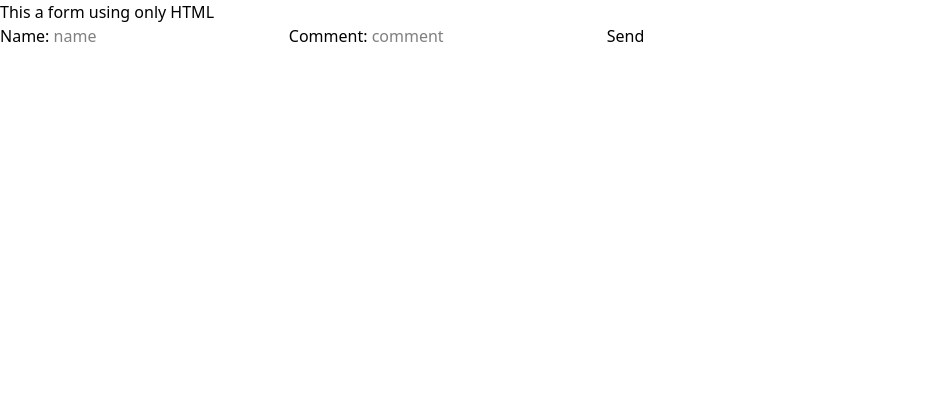
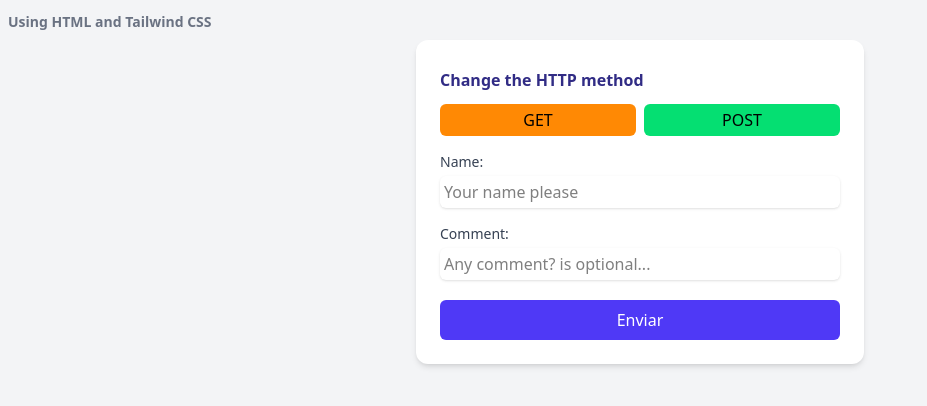
Before and after one commit to seiziN00/learning-django, a Django app: page /form/ in a window 1280 px wide. Shown: the top 406 px of the page, without its empty margins (0-927 px from the left). Run offline with Django 5.2, Linux system fonts and the light colour scheme.

Commit message:
Django forms HTML puro con Tailwind y JS

```diff
--- a/forms_html/forms_html/settings.py
+++ b/forms_html/forms_html/settings.py
@@ -103,3 +103,6 @@ USE_TZ = True
 # https://docs.djangoproject.com/en/6.0/howto/static-files/
 
 STATIC_URL = 'static/'
+STATICFILES_DIRS = [
+    BASE_DIR / 'static/',
+]
--- a/forms_html/forms_html/views.py
+++ b/forms_html/forms_html/views.py
@@ -1,5 +1,6 @@
 from django.http import HttpResponse
-from django.shortcuts import render
+from django.shortcuts import render, redirect
+from django.contrib import messages
 
 
 def form(request):
@@ -8,8 +9,32 @@ def form(request):
 
 def goal(request):
   if request.method == 'GET':
-    name = request.GET['name']
-    message = request.GET['message']
+    name = request.GET.get('name', 'Guest')
+    message = request.GET.get('message', 'No message provided.')
     return render(request, 'success.html', {'name': name, 'message': message})
+
+
+  if request.method == 'POST':
+    name = request.POST.get('name', '')
+    quantity = request.POST.get('quantity', '0')
+
+    # Validation
+    errors = []
+    if not name or len(name) < 3:
+      errors.append("The name must be at least 3 characters long.")
+    try:
+      quantity = int(quantity)
+      if quantity <= 0:
+        errors.append("Quantity must be greater than zero.")
+    except (ValueError, TypeError):
+      errors.append("Quantity must be a valid number.")
+
+    if errors:
+      for error in errors:
+        messages.error(request, error)
+      return render(request, 'index.html')
+
+    return render(request, 'success.html', {'name': name, 'quantity': quantity})
+
   else:
-    return HttpResponse("POST no está soportado")
+    messages.error(request, "Invalid request method.")
--- /dev/null
+++ b/forms_html/static/js/script.js
@@ -0,0 +1,44 @@
+document.addEventListener('DOMContentLoaded', () => {
+  // Form
+  const form = document.querySelector('#myForm');
+
+  // Buttons
+  const getButton = document.querySelector('#getButton');
+  const postButton = document.querySelector('#postButton');
+
+  // Containers
+  const quantityContainer = document.querySelector('#quantity_container');
+  const commentContainer = document.querySelector('#comment_container');
+
+  // Input
+  const quantityInput = document.querySelector('#quantity');
+  const comment = document.querySelector('#comment');
+
+  function toggleQuantity() {
+    if (form.method === 'get') {
+      quantityContainer.style.display = 'none';
+      quantityInput.disabled = true;
+      commentContainer.style.display = 'block';
+      comment.disabled = false;
+    } else if (form.method === 'post') {
+      quantityContainer.style.display = 'block';
+      quantityInput.disabled = false;
+      commentContainer.style.display = 'none';
+      comment.disabled = true;
+    } else {
+      alert('Unknown method!');
+    }
+  }
+
+  toggleQuantity();
+
+  getButton.addEventListener('click', () => {
+    form.method = 'get';
+    toggleQuantity();
+  });
+
+  postButton.addEventListener('click', () => {
+    form.method = 'post';
+    toggleQuantity();
+  });
+})
--- a/forms_html/templates/forms/contact.html
+++ b/forms_html/templates/forms/contact.html
@@ -1,7 +1,30 @@
-<form action="{% url 'goal' %}" method="GET">
-  <label for="name">Name:</label>
-  <input id="name" type="text" placeholder="name" name='name'>
-  <label for="comment">Comment:</label>
-  <input id="comment" type="text" placeholder="comment" name="message">
-  <input type="submit" value="Send">
+<form id="myForm" action="{% url 'goal' %}" method="GET"
+  class="space-y-4 max-w-md mx-auto p-6 bg-white rounded-xl shadow-md">
+  {% csrf_token %}
+  <div class="grid grid-cols-2 grid-rows-2 gap-2 items-center">
+    <p class="text-indigo-900 font-semibold col-span-2">Change the HTTP method</p>
+    <button id="getButton" type="button"
+      class="px-2 py-1 rounded-md bg-orange-400 hover:bg-orange-500 transition cursor-pointer">GET</button>
+    <button id="postButton" type="button"
+      class="px-2 py-1 rounded-md bg-green-400 hover:bg-green-500 transition cursor-pointer">POST</button>
+  </div>
+  <div>
+    <label for="name" class="block text-sm font-medium text-gray-700">Name:</label>
+    <input id="name" type="text" placeholder="Your name please" name='name' required
+      class="mt-1 p-1 block w-full border-gray-300 rounded-md shadow-sm focus:ring-indigo-500 focus:border-indigo-500">
+  </div>
+  <div id="comment_container">
+    <label for="comment" class="block text-sm font-medium text-gray-700">Comment:</label>
+    <input id="comment" type="text" placeholder="Any comment? is optional..." name="message"
+      class="mt-1 p-1 block w-full border-gray-300 rounded-md shadow-sm focus:ring-indigo-500 focus:border-indigo-500">
+  </div>
+  <div id="quantity_container">
+    <label for="quantity" class="block text-sm font-medium text-gray-700">Quantity:</label>
+    <input id="quantity" type="number" placeholder="Enter quantity" name="quantity" min="1"
+      class="mt-1 p-1 block w-full border-gray-300 rounded-md shadow-sm focus:ring-indigo-500 focus:border-indigo-500">
+  </div>
+  <button type="submit"
+    class="mt-1 w-full bg-indigo-600 text-white py-2 px-4 rounded-md hover:bg-indigo-700 transition cursor-pointer">
+    Enviar
+  </button>
 </form>
--- a/forms_html/templates/index.html
+++ b/forms_html/templates/index.html
@@ -1,3 +1,4 @@
+{% load static %}
 <!DOCTYPE html>
 <html lang="en">
 
@@ -8,9 +9,11 @@
   <title>Forms with HTML</title>
 </head>
 
-<body>
-  <h1>This a form using only HTML</h1>
+<body class="bg-gray-100">
+  <h1 class="p-2 mt-1 font-sans font-bold text-sm text-gray-500">Using HTML and Tailwind CSS</h1>
+
   {% include 'forms/contact.html' %}
+  <script src="{% static 'js/script.js' %}"></script>
 </body>
 
 </html>
```
Also changed, not shown: forms_html/templates/success.html (+45 -2 lines).
